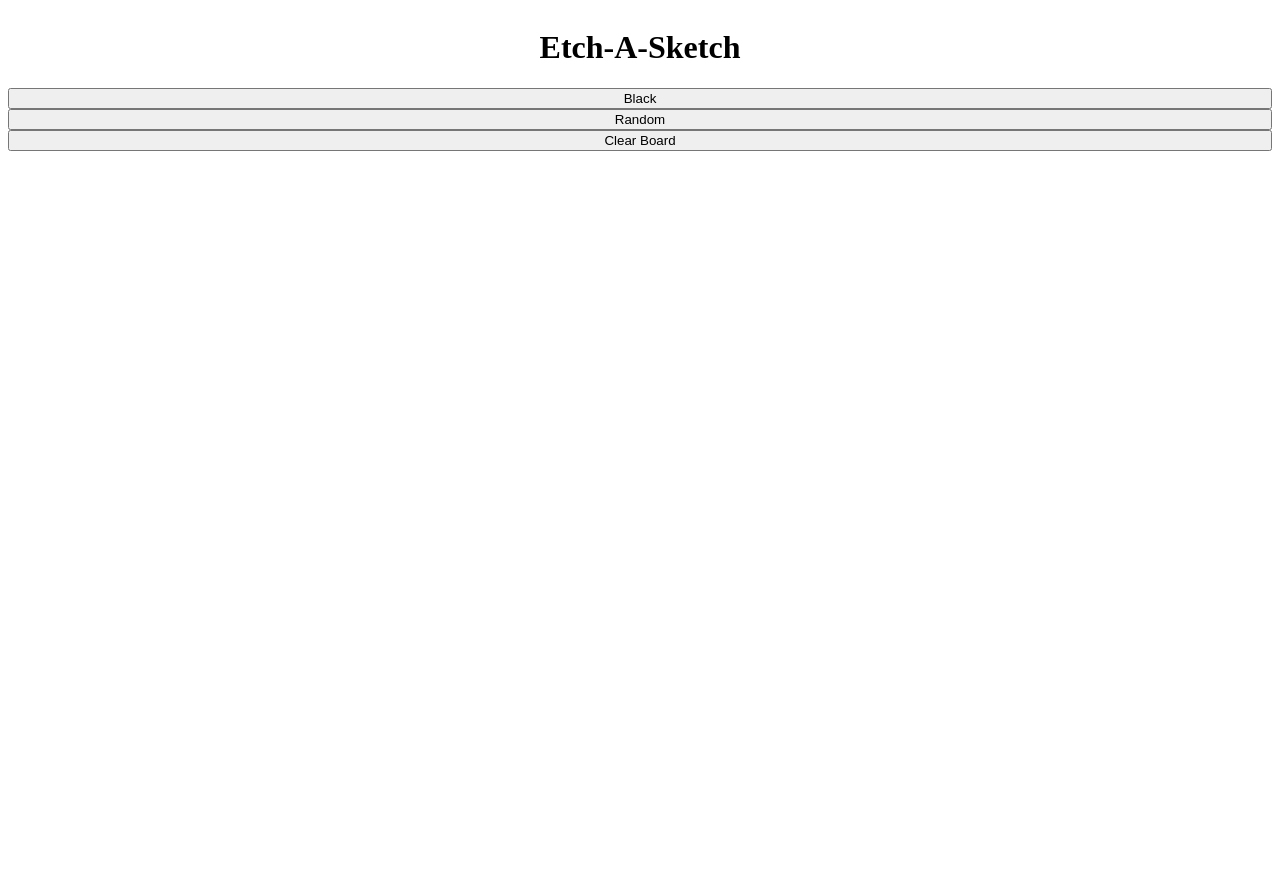
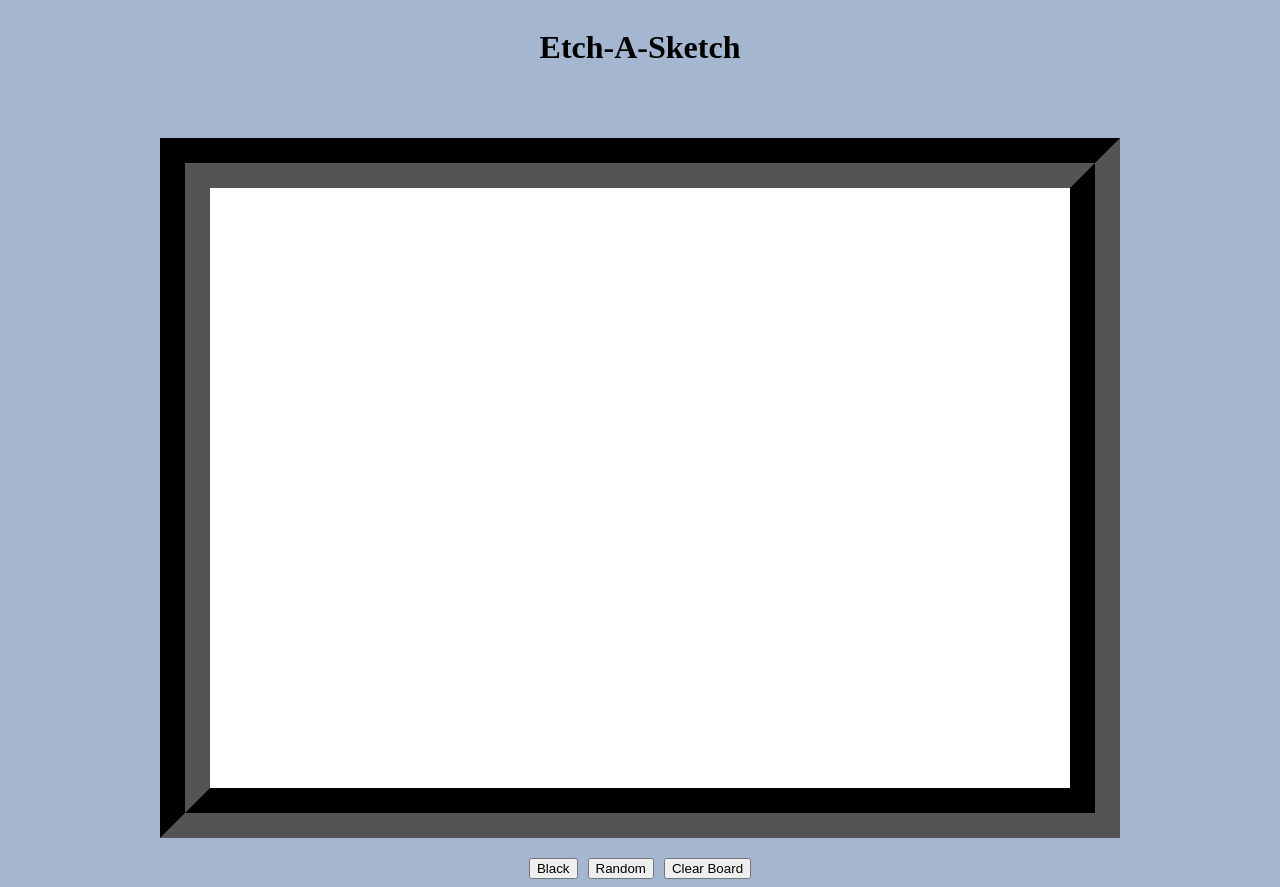
Before and after one commit to deanabusood/etch-a-sketch, a plain HTML site: page index.html in a window 1280 px wide. Before the commit the page ends 800 px from the top, so only its background shows below. Drawn offline with Linux system fonts and the light colour scheme.

Commit message:
Change style on pad

```diff
--- a/css/style.css
+++ b/css/style.css
@@ -1,5 +1,9 @@
 html {
   box-sizing: border-box;
+}
+
+body {
+  background-color: rgb(164, 182, 208);
 }
 
 *,
@@ -13,16 +17,34 @@ html {
   flex-direction: column;
 }
 
-h1 {
+.top {
   text-align: center;
+  margin-bottom: 50px;
 }
 
-.pad-container {
+#pad-container {
   display: flex;
-  justify-content: space-evenly;
+  flex-direction: column;
+  justify-content: center;
+  align-items: center;
+  gap: 20px;
 }
 
 .buttons {
   display: flex;
-  flex-direction: column;
+  gap: 10px;
 }
+
+.pad {
+  height: 700px;
+  width: 960px;
+  border: 50px black groove;
+
+  display: flex;
+  flex-wrap: wrap;
+}
+
+.inner-pad {
+  flex-grow: 1;
+  flex-wrap: wrap;
+}
```
